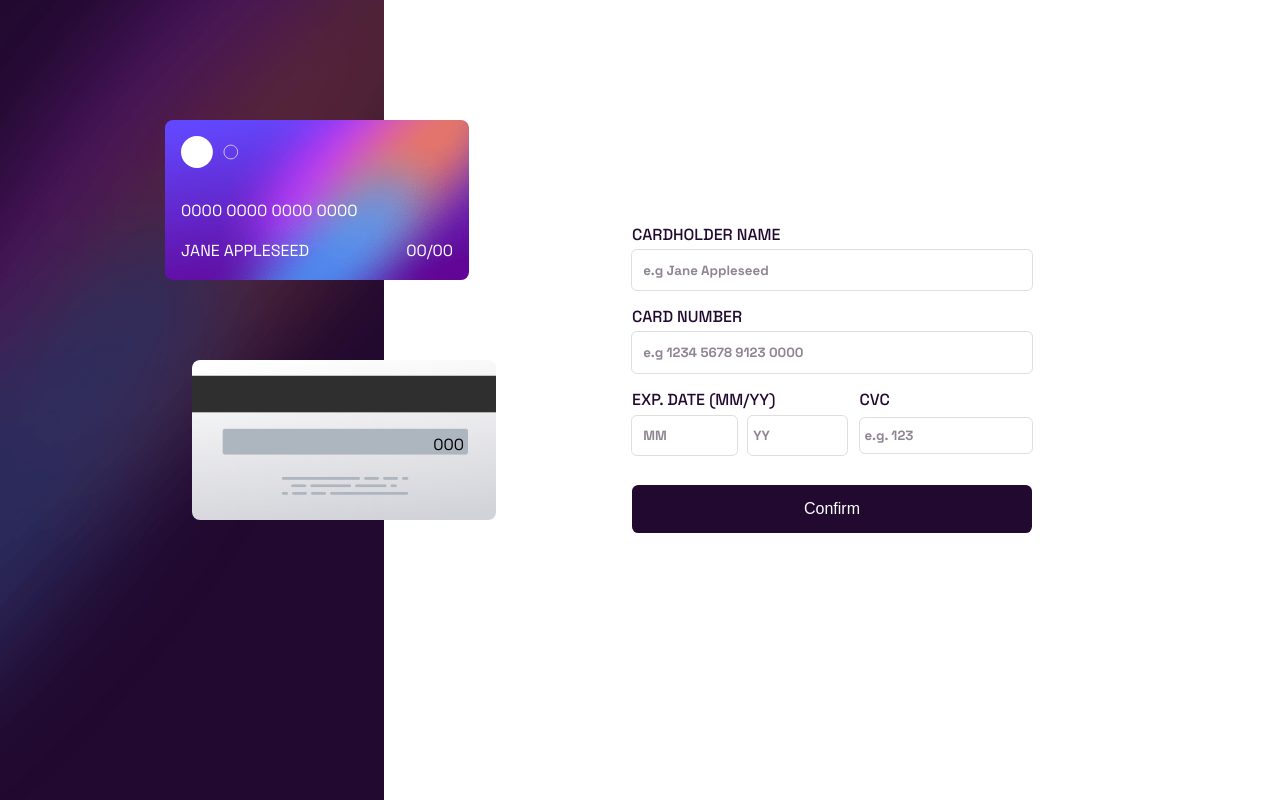
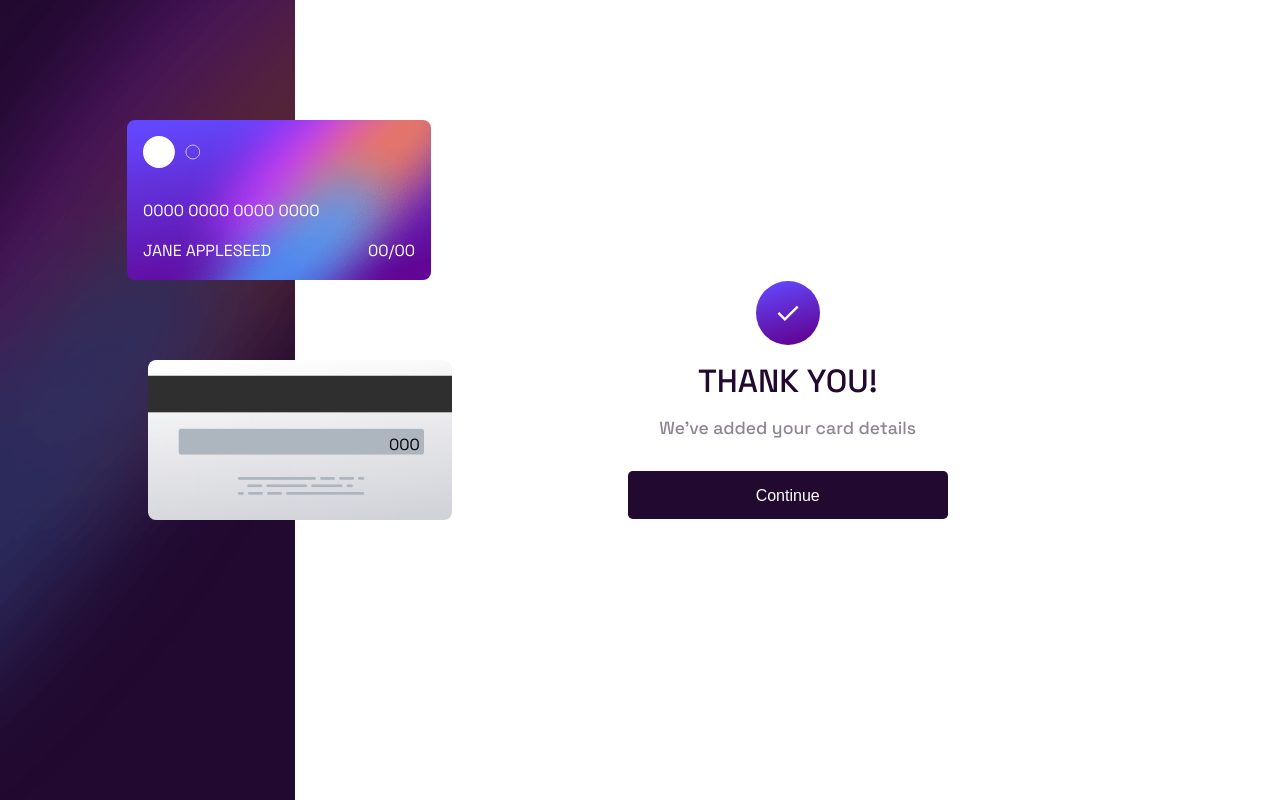
Before and after one commit to Nuuriii/interactive-card, a React (Vite) app: page / in a window 1280 px wide. Built offline with nearby package versions, Linux system fonts and the light colour scheme.

Commit message:
fix: fix conditional rendering

```diff
--- a/src/components/Wrapper/inputWrapper.tsx
+++ b/src/components/Wrapper/inputWrapper.tsx
@@ -11,6 +11,7 @@ export const InputWrapper = () => {
   const [displayNumber, setDisplayNumber] = useState('');
   const [displayCvc, setDisplayCvc] = useState('');
   const [isSubmit, setIsSubmit] = useState(true);
+  const [isError, setIsError] = useState(false);
 
   const handleInputName = (name: string) => {
     setDisplayName(name);
@@ -37,8 +38,13 @@ export const InputWrapper = () => {
     setDisplayCvc(cvc);
   };
 
-  const handleSubmit = (submit: boolean) => {
-    setIsSubmit(submit);
+  const handleError = (err: boolean) => {
+    setIsError(err);
+  };
+
+  const handleSubmit = (e: React.FormEvent<HTMLFormElement>) => {
+    e.preventDefault();
+    isError === true ? setIsSubmit(false) : setIsSubmit(true);
   };
 
   console.log(isSubmit);
@@ -53,17 +59,18 @@ export const InputWrapper = () => {
           year={displayYear}
           cvc={displayCvc}
         />
-        {isSubmit === true ? (
+        {isSubmit ? (
+          <Success />
+        ) : (
           <Input
+            handleSubmit={handleSubmit}
             userName={handleInputName}
             userNumber={handleInputNumber}
             monthExp={handleInputMonth}
             yearExp={handleInputYear}
             cvcUser={handleInputCvc}
-            errorCondition={handleSubmit}
+            errorCondition={handleError}
           />
-        ) : (
-          <Success />
         )}
       </Wrapper>
     </Container>
--- a/src/components/input/Input.style.ts
+++ b/src/components/input/Input.style.ts
@@ -39,12 +39,13 @@ export const UserInformation = styled.div`
   }
 `;
 
-export const InputName = styled.input`
+export const InputName = styled.input<{ $isError: boolean }>`
   padding: 0.8rem 0rem 0.8rem 0.7rem;
   height: auto;
   border: none;
   margin-right: 0.4rem;
-  outline: 1px solid hsl(270, 3%, 87%);
+  outline: 1px solid
+    ${(props) => (props.$isError ? 'hsl(0, 100%, 66%)' : 'hsl(270, 3%, 87%)')};
   font-weight: 500;
   color: hsl(278, 68%, 11%);
   border-radius: 0.3rem;
@@ -55,7 +56,9 @@ export const InputName = styled.input`
     color: hsl(279, 6%, 55%);
   }
   &:focus {
-    outline: 2px solid hsl(278, 68%, 11%);
+    outline: 2px solid
+      ${(props) =>
+        props.$isError ? 'hsl(0, 100%, 66%)' : 'hsl(278, 68%, 11%)'};
   }
 `;
 
@@ -147,12 +150,13 @@ export const InputMonth = styled.input<{ $isError: boolean }>`
   }
 `;
 
-export const InputYear = styled.input`
+export const InputYear = styled.input<{ $isError: boolean }>`
   padding: 0.5rem 0rem 0.5rem 0.3rem;
   border: none;
   border-radius: 0.3rem;
   width: 100%;
-  outline: 1px solid hsl(270, 3%, 87%);
+  outline: 1px solid
+    ${(props) => (props.$isError ? 'hsl(0, 100%, 66%)' : 'hsl(270, 3%, 87%)')};
   font-weight: 500;
   color: hsl(278, 68%, 11%);
   height: 2.4rem;
@@ -162,7 +166,9 @@ export const InputYear = styled.input`
     color: hsl(279, 6%, 55%);
   }
   &:focus {
-    outline: 2px solid hsl(278, 68%, 11%);
+    outline: 2px solid
+      ${(props) =>
+        props.$isError ? 'hsl(0, 100%, 66%)' : 'hsl(278, 68%, 11%)'};
   }
 `;
 
@@ -178,12 +184,13 @@ export const Cvc = styled.div`
   }
 `;
 
-export const InputCvc = styled.input`
+export const InputCvc = styled.input<{ $isError: boolean }>`
   padding: 0.5rem 0rem 0.5rem 0.3rem;
   border: none;
   border-radius: 0.3rem;
   width: 100%;
-  outline: 1px solid hsl(270, 3%, 87%);
+  outline: 1px solid
+    ${(props) => (props.$isError ? 'hsl(0, 100%, 66%)' : 'hsl(270, 3%, 87%)')};
   font-weight: 500;
   color: hsl(278, 68%, 11%);
   height: 7rem;
@@ -193,7 +200,9 @@ export const InputCvc = styled.input`
     color: hsl(279, 6%, 55%);
   }
   &:focus {
-    outline: 2px solid hsl(278, 68%, 11%);
+    outline: 2px solid
+      ${(props) =>
+        props.$isError ? 'hsl(0, 100%, 66%)' : 'hsl(278, 68%, 11%)'};
   }
 `;
 export const Button = styled.button`
--- a/src/components/input/Input.tsx
+++ b/src/components/input/Input.tsx
@@ -25,6 +25,7 @@ interface InputProps {
   userNumber: (number: string) => void;
   cvcUser: (number: string) => void;
   errorCondition: (err: boolean) => void;
+  handleSubmit: (e: React.FormEvent<HTMLFormElement>) => void;
 }
 
 export const Input = ({
@@ -34,6 +35,7 @@ export const Input = ({
   userNumber,
   cvcUser,
   errorCondition,
+  handleSubmit,
 }: InputProps) => {
   const [inputName, setInputName] = useState('');
   const [inputMonth, setInputMonth] = useState('');
@@ -71,6 +73,7 @@ export const Input = ({
 
   const checkError = () => {
     if (
+      inputName === '' ||
       inputNumber === '' ||
       inputMonth === '' ||
       inputYear === '' ||
@@ -79,19 +82,6 @@ export const Input = ({
       setIsError(true);
       errorCondition(true);
       setIsErrorMessage("Can't be blank");
-    } else if (
-      /^[0-9]+$/.test(inputNumber) === false ||
-      /^[0-9]+$/.test(inputMonth) === false ||
-      /^[0-9]+$/.test(inputYear) === false ||
-      /^[0-9]+$/.test(cvcCode) === false
-    ) {
-      setIsError(true);
-      errorCondition(true);
-      setIsErrorMessage('Wrong format, numbers only');
-    } else if (inputMonth >= '12' || inputYear >= '12') {
-      setIsError(true);
-      errorCondition(true);
-      setIsErrorMessage('must be under 13');
     } else {
       setIsError(false);
       errorCondition(false);
@@ -101,7 +91,7 @@ export const Input = ({
 
   return (
     <Wrapper>
-      <Form action=''>
+      <Form onSubmit={handleSubmit}>
         <UserInformation>
           <label htmlFor='name'>CARDHOLDER NAME</label>
           <InputName
@@ -111,8 +101,10 @@ export const Input = ({
             value={inputName}
             onChange={handleName}
             maxLength={18}
-            required
+            $isError={isError}
+            //required
           />
+          {isError === true ? <ErrorMessage>{errorMessage}</ErrorMessage> : ''}
         </UserInformation>
         <UserInformation>
           <label htmlFor='number'>CARD NUMBER</label>
@@ -122,7 +114,7 @@ export const Input = ({
             placeholder='e.g 1234 5678 9123 0000'
             value={inputNumber}
             onChange={handleNumber}
-            required
+            // required
             maxLength={16}
             $isError={isError}
           />
@@ -143,16 +135,14 @@ export const Input = ({
                   placeholder='MM'
                   value={inputMonth}
                   onChange={handleMonth}
-                  required
+                  //required
                   $isError={isError}
                 />
-                {/* {isError === true && Number.isNaN(inputMonth) ? (
-                  <ErrorMessage>Wrong format, numbers only</ErrorMessage>
-                ) : isError === true && inputMonth === 0 ? (
-                  <ErrorMessage>Can't be blank</ErrorMessage>
+                {isError === true ? (
+                  <ErrorMessage>{errorMessage}</ErrorMessage>
                 ) : (
                   ''
-                )} */}
+                )}
               </Month>
               <Year>
                 <InputYear
@@ -161,8 +151,14 @@ export const Input = ({
                   placeholder='YY'
                   value={inputYear}
                   onChange={handleYear}
-                  required
+                  //required
+                  $isError={isError}
                 />
+                {isError === true ? (
+                  <ErrorMessage>{errorMessage}</ErrorMessage>
+                ) : (
+                  ''
+                )}
               </Year>
             </MonthAndYear>
           </ExpDate>
@@ -174,11 +170,19 @@ export const Input = ({
               placeholder='e.g. 123'
               value={cvcCode}
               onChange={handleCvc}
-              required
+              //required
+              $isError={isError}
             />
+            {isError === true ? (
+              <ErrorMessage>{errorMessage}</ErrorMessage>
+            ) : (
+              ''
+            )}
           </Cvc>
         </DateAndCvc>
-        <Button onClick={checkError}>Confirm</Button>
+        <Button type='submit' onClick={checkError}>
+          Confirm
+        </Button>
       </Form>
     </Wrapper>
   );
```
